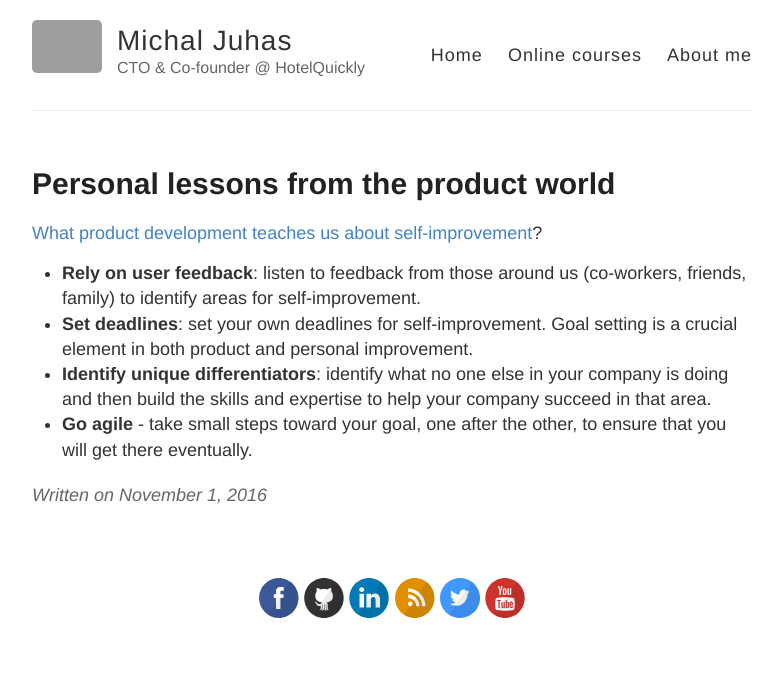
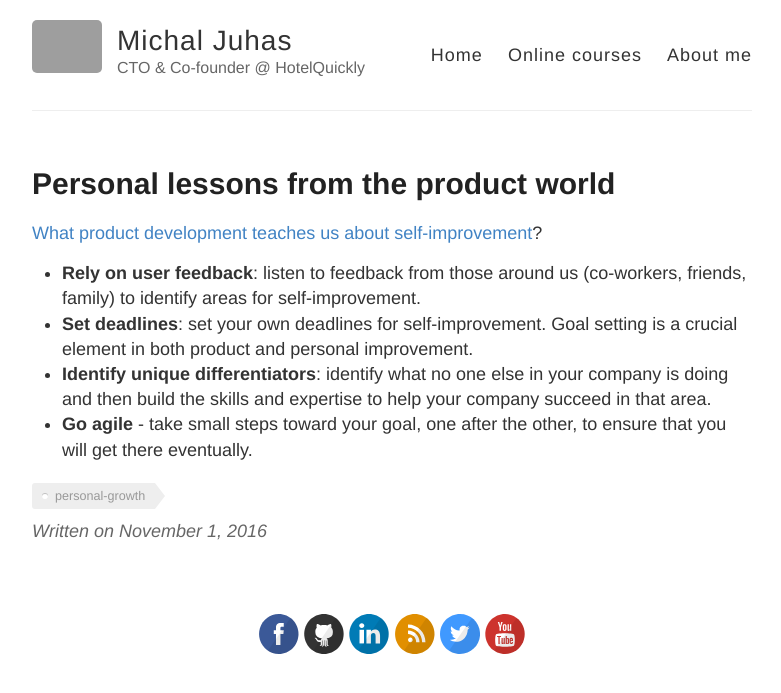
Before and after one commit to michaljuhas/OLD_michaljuhas.github.io, a Jekyll site: the page built from _posts/2016-11-01-Personal-lessons-from-the-product-development-world.md, in a window 1280 px wide. Shown: the top 693 px of the page, without its empty margins (248-1029 px from the left). Built offline with Jekyll 4.4.1, drawn with Linux system fonts in a browser that asks for light colours; comment, search, counter and statistics services are not loaded; grey boxes are pictures that could not be loaded.

Commit message:
Added tag to the article

```diff
--- a/_posts/2016-11-01-Personal-lessons-from-the-product-development-world.md
+++ b/_posts/2016-11-01-Personal-lessons-from-the-product-development-world.md
@@ -2,6 +2,7 @@
 layout: post
 comments: true
 title: Personal lessons from the product world
+tags: personal-growth
 ---
 
 [What product development teaches us about self-improvement](https://techcrunch.com/2016/10/29/what-product-development-teaches-us-about-self-improvement/?utm_source=mybridge&utm_medium=web&utm_campaign=read_more)?
```
